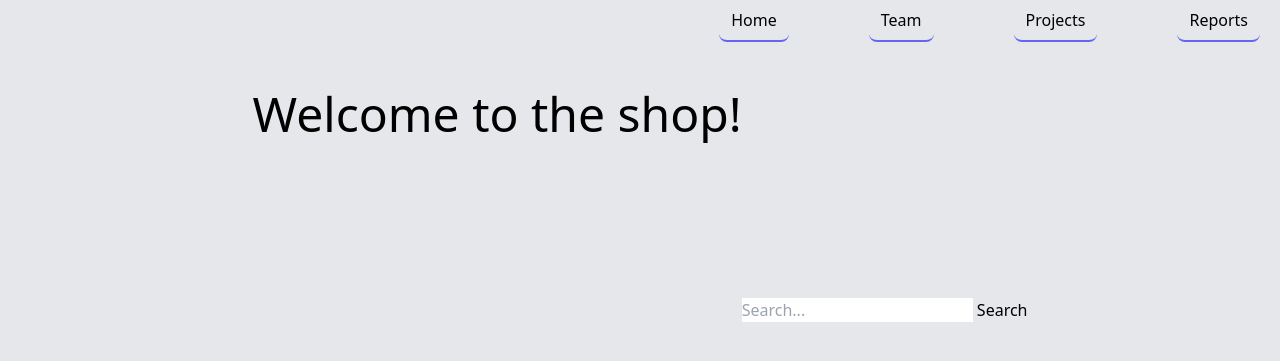
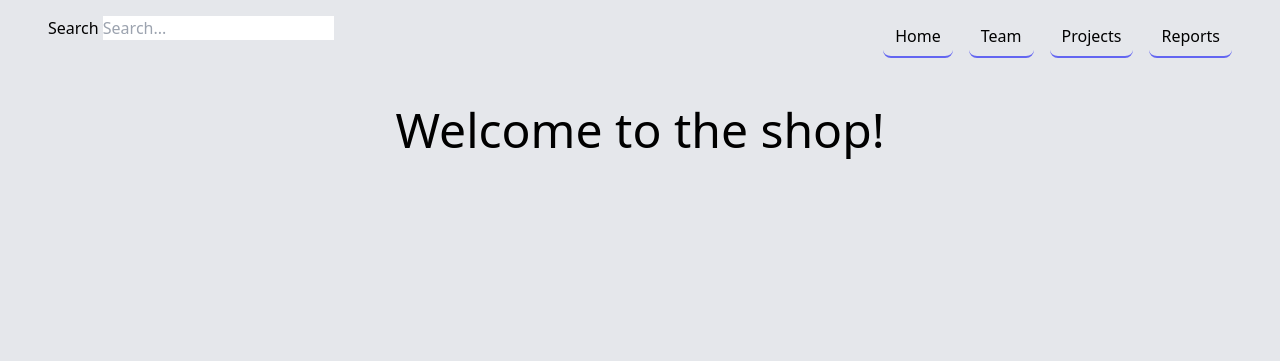
Before and after one commit to federerkristijan/py_mi, a Python web app: template blockchain/Tag_06/MusiK_Smart_Contract/templates/index.html in a window 1280 px wide. Shown: the top 361 px of the page. Run offline with Jinja, Linux system fonts and the light colour scheme; the template is opened without the code that fills it, so the values that code supplies are empty.

Commit message:
need navbar search bar

```diff
--- a/blockchain/Tag_06/MusiK_Smart_Contract/templates/index.html
+++ b/blockchain/Tag_06/MusiK_Smart_Contract/templates/index.html
@@ -11,7 +11,14 @@
     />
   </head>
   <body class="bg-gray-200">
-    <nav class="flex justify-end gap-20 mr-5">
+    <div class="flex justify-between">
+      <div class="search-container flex flex-start mt-4 ml-12 gap-4">
+        <form action="/search" method="GET">
+          <button type="submit">Search</button>
+          <input type="text" name="query" placeholder="Search..." />
+        </form>
+      </div>
+      <nav class="flex flex-end mt-4 mr-12 gap-4">
         <a
           href="/dashboard"
           class="font-medium px-3 py-2 text-slate-700 rounded-lg hover:bg-slate-100 hover:text-slate-900 border-b-2 border-indigo-500"
@@ -33,14 +40,9 @@
           >Reports</a
         >
       </nav>
+    </div>
     <div class="flex justify-center">
       <h1 class="mt-12 text-5xl">Welcome to the shop!</h1>
-      <div class="search-container flex justify-start mt-64">
-        <form action="/search" method="GET">
-          <input type="text" name="query" placeholder="Search..." />
-          <button type="submit">Search</button>
-        </form>
-      </div>
     </div>
   </body>
 </html>
```
Lines whose indentation alone changed are shown as unchanged.
